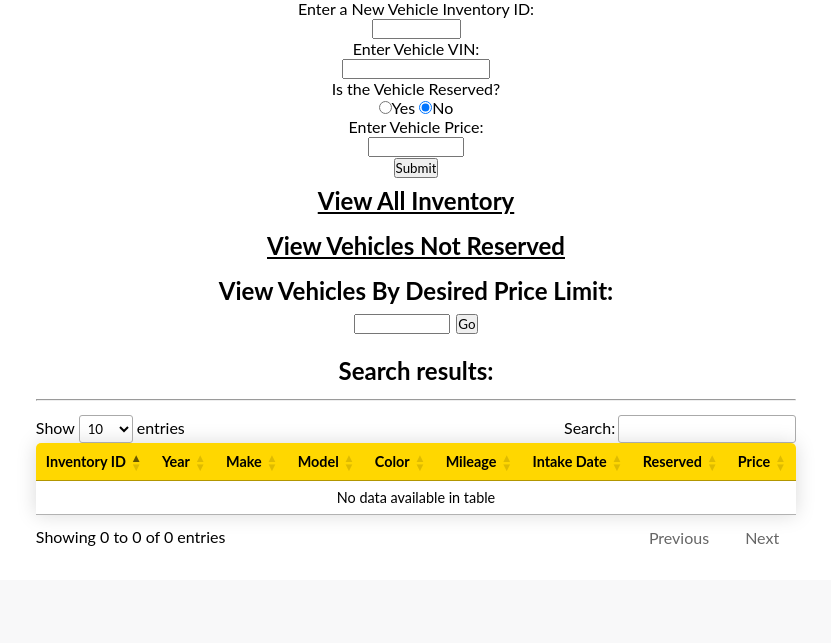
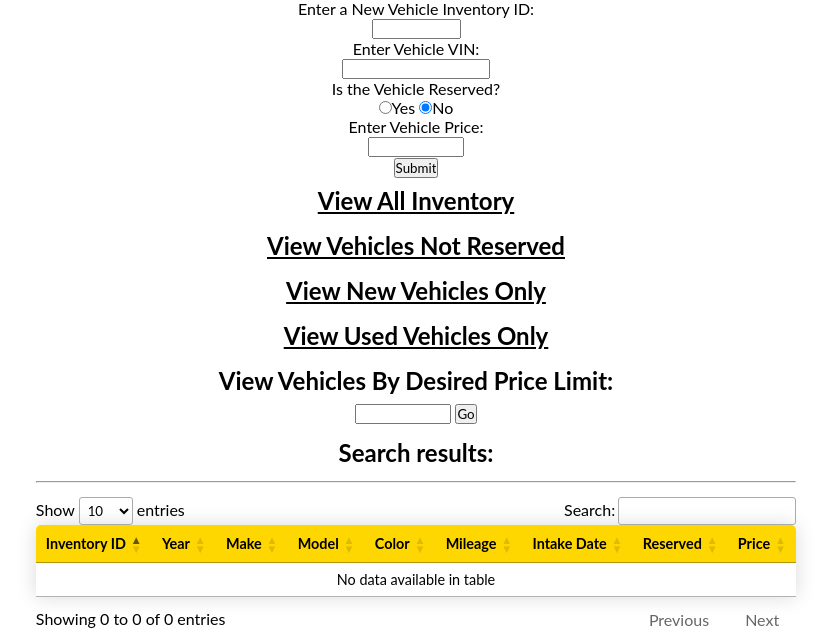
Before and after one commit to nmarhari/DSD-Charge, a PHP site: page /inventory.php?query=forsale in a window 1280 px wide. Shown: the part 348-991 px from the top of the page, without its empty margins (224-1055 px from the left). Before the commit the page ends 894 px from the top, so only its background shows below. Run offline with PHP 8.4, Linux system fonts and the light colour scheme; data that the repository does not hold is empty; a stand-in replaces the project's code that opens the database connection; some libraries are stand-ins or nearby versions.

Commit message:
functions fixes

```diff
--- a/inventory.php
+++ b/inventory.php
@@ -107,10 +107,12 @@
 
             <div class="inventory-operations">
                 <h1><a href="./inventory.php">View All Inventory</a></h1>
-                <h1><a href="./inventory.php?query=forsale">View Vehicles Not Reserved</a><h1>
+                <h1><a href="./inventory.php?query=forsale">View Vehicles Not Reserved</a></h1>
+                <h1><a href="./inventory.php?query=new">View New Vehicles Only</a></h1>
+                <h1><a href="./inventory.php?query=used">View Used Vehicles Only</a></h1>
                 <div class="inventory-price">
                     <form action="inventory.php" method="get">
-                        <p>View Vehicles By Desired Price Limit:</p> <input type="text" size="10" name="price">
+                        <h1>View Vehicles By Desired Price Limit:</h1> <input type="text" size="10" name="price">
                         <input type="submit" value="Go">
                     </form>
                 </div>
@@ -141,11 +143,16 @@
 
                         $query = $_GET["query"];
 
-                        if ($query == "forsale") {
+                        if (empty($_GET["query"])) { // catch all
+                            $sqlstatement = $conn->prepare("SELECT Inventory_ID, inventory.VIN, year, make, model, color, mileage, intake_date, reserved, price FROM inventory NATURAL JOIN vehicle");
+                        } else if ($query == "forsale") {
                             $sqlstatement = $conn->prepare("SELECT Inventory_ID, inventory.VIN, year, make, model, color, mileage, intake_date, reserved, price FROM inventory NATURAL JOIN vehicle WHERE reserved = \"No\"");
-                        }  else { // catch all
-                            $sqlstatement = $conn->prepare("SELECT Inventory_ID, inventory.VIN, year, make, model, color, mileage, intake_date, reserved, price FROM inventory NATURAL JOIN vehicle");
+                        } else if ($query == "used") {
+                            $sqlstatement = $conn->prepare("SELECT Inventory_ID, inventory.VIN, year, make, model, color, mileage, intake_date, reserved, price FROM inventory NATURAL JOIN vehicle WHERE isnew = \"No\"");
+                        } else if ($query == "new") {
+                            $sqlstatement = $conn->prepare("SELECT Inventory_ID, inventory.VIN, year, make, model, color, mileage, intake_date, reserved, price FROM inventory NATURAL JOIN vehicle WHERE isnew = \"Yes\"");
                         }
+
 
                         if (!empty($_GET["price"])) {
                             $price = $_GET["price"];
```
